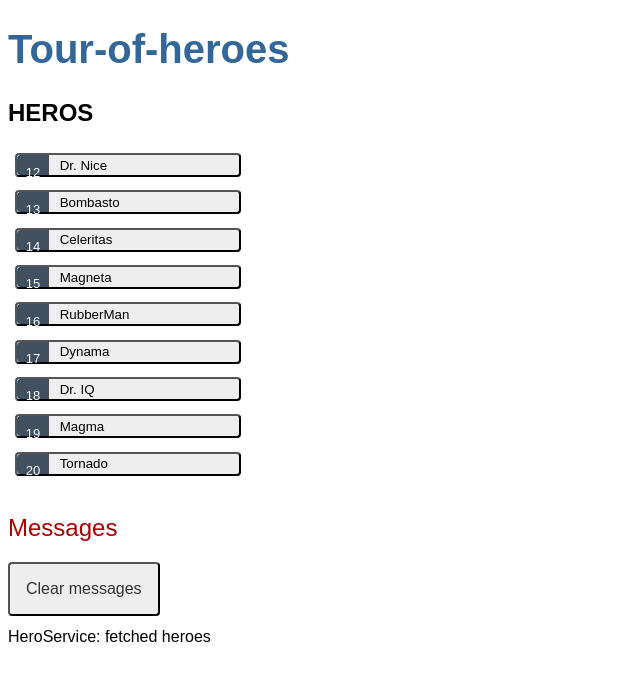
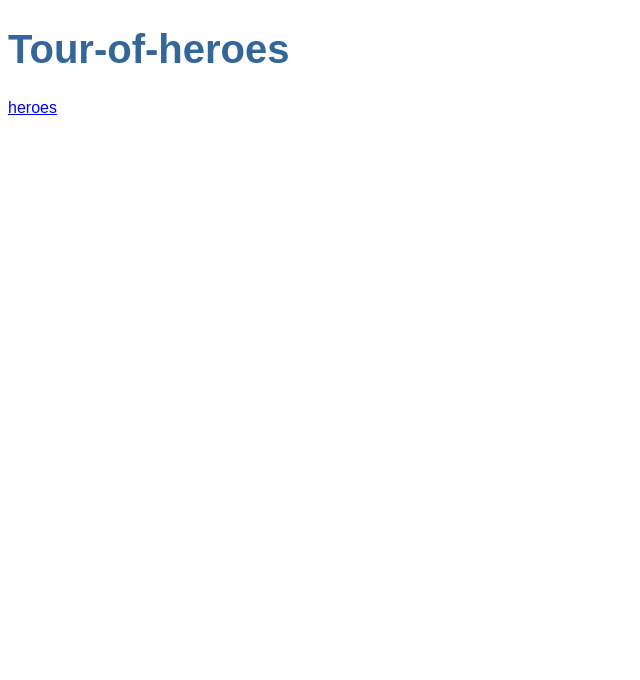
Before and after one commit to Johnathan238/Angular-Tour-Of-Heros, an Angular app in the folder angular-tour-of-heroes/: page / in a window 1280 px wide. Shown: the top 680 px of the page, without its empty margins (0-640 px from the left). Built offline with nearby package versions, Linux system fonts and the light colour scheme.

Commit message:
Adding route to heroes

```diff
--- a/angular-tour-of-heroes/src/app/app.component.html
+++ b/angular-tour-of-heroes/src/app/app.component.html
@@ -1,3 +1,6 @@
-<h1>{{ title }}</h1>
-<app-heroes></app-heroes>
+<h1>{{ title }} </h1>
+<nav>
+  <a routerLink="/heroes">heroes</a>
+</nav>
+<router-outlet></router-outlet>
 <app-messages></app-messages>
--- a/angular-tour-of-heroes/src/app/app.module.ts
+++ b/angular-tour-of-heroes/src/app/app.module.ts
@@ -6,6 +6,7 @@
 import { FormsModule } from '@angular/forms';
 import { HeroDetailComponent } from './hero-detail/hero-detail.component';
 import { MessagesComponent } from './messages/messages.component';
+import { AppRoutingModule } from './app-routing.module';
 
 @NgModule({
   declarations: [
@@ -16,7 +17,8 @@
   ],
   imports: [
     BrowserModule,
-    FormsModule
+    FormsModule,
+    AppRoutingModule
   ],
   providers: [],
   bootstrap: [AppComponent]
```
Also changed, not shown: angular-tour-of-heroes/src/app/app-routing.module.ts (added, +13 -0 lines).
